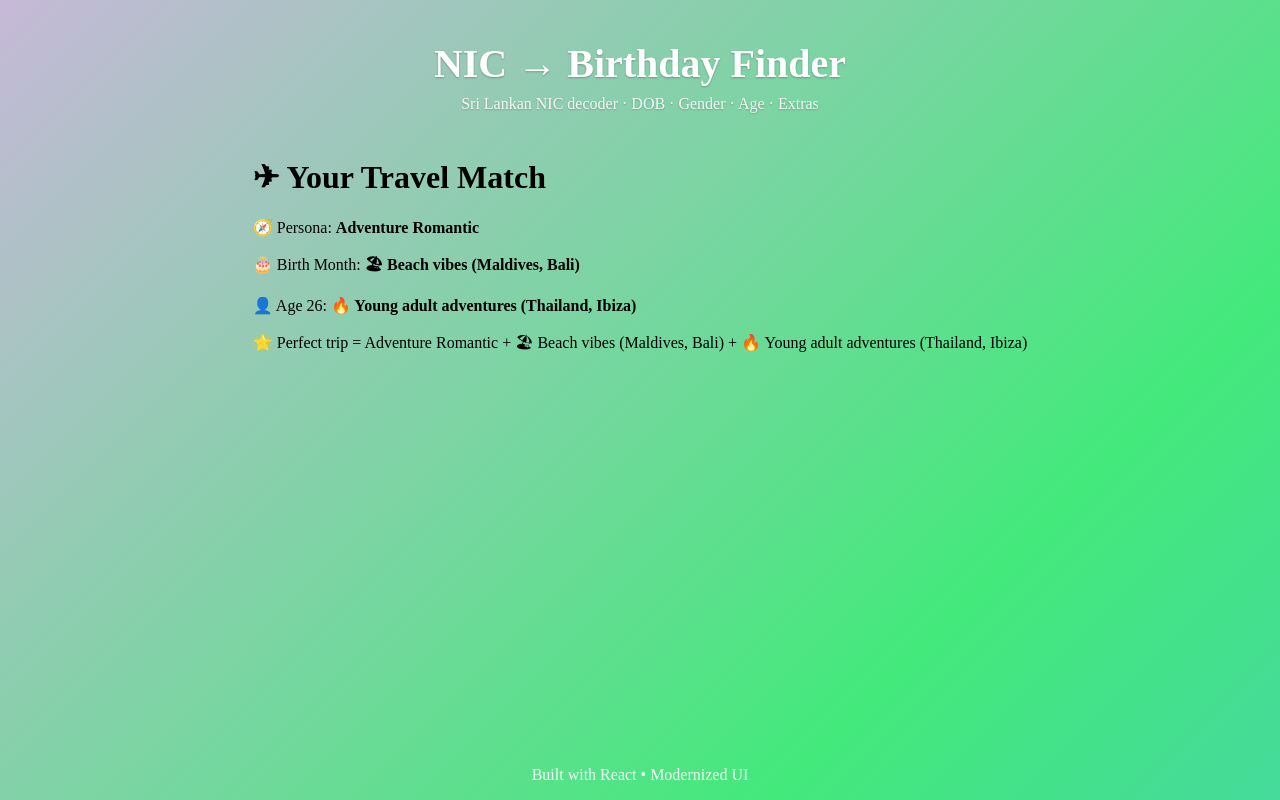
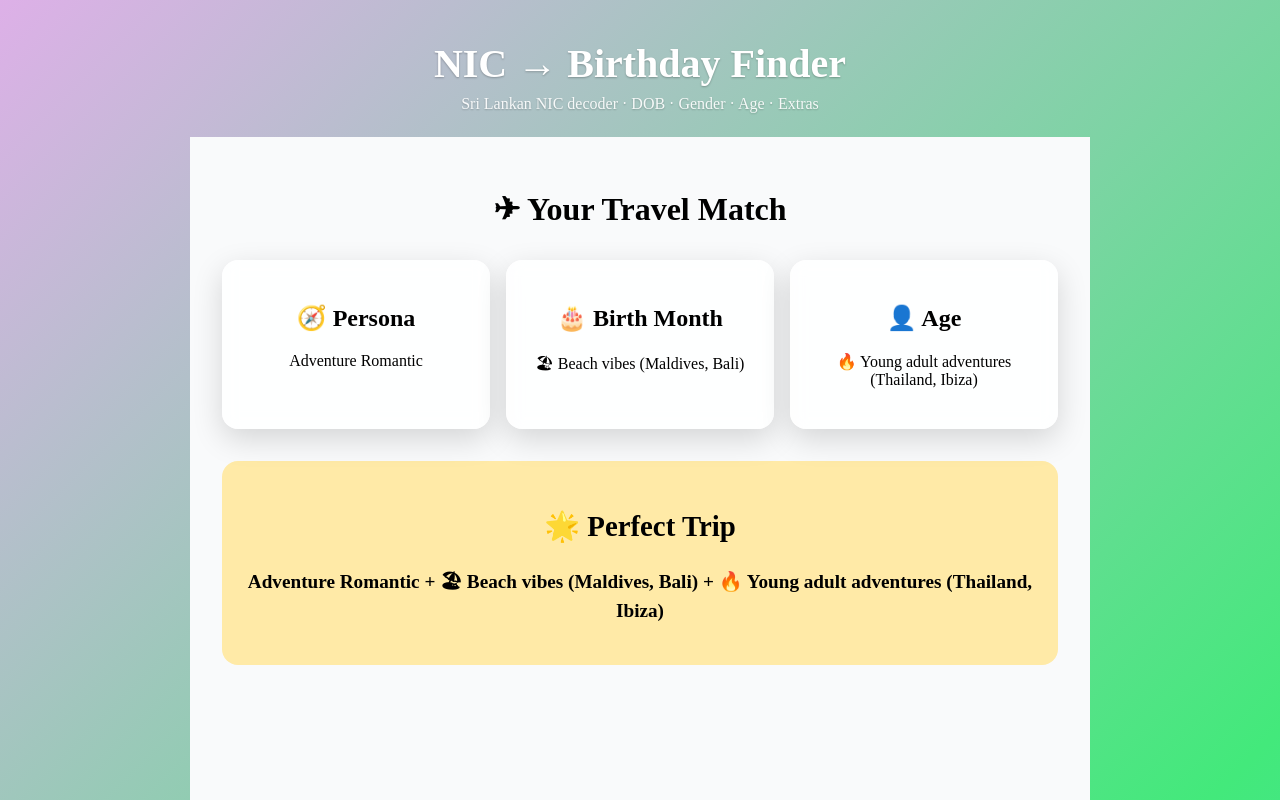
Before and after one commit to hasinimas/nic-dob-calculator, a React (Create React App) app: page /travel in a window 1280 px wide. Shown: the top 800 px of the page. Built offline with nearby package versions, Linux system fonts and the light colour scheme.

Commit message:
Upadte UI Designs

```diff
--- a/src/components/TravelButton.jsx
+++ b/src/components/TravelButton.jsx
@@ -3,14 +3,9 @@ import { useNavigate } from "react-router-dom";
 
 export default function TravelButton() {
   const navigate = useNavigate();
-
   return (
-    <button
-      id="btnTravel"
-      onClick={() => navigate("/travel")}
-      className="px-4 py-2 bg-blue-600 text-white rounded-lg shadow-md hover:bg-blue-700"
-    >
-      🚀 View Travel Card
+    <button className="travel-btn" onClick={() => navigate("/travel")}>
+      View Travel Card
     </button>
   );
 }
--- a/src/components/TravelScenario.css
+++ b/src/components/TravelScenario.css
@@ -0,0 +1,33 @@
+.travel-page {
+  padding: 2rem;
+  text-align: center;
+  background: #f9fafb;
+  min-height: 100vh;
+}
+
+.title {
+  font-size: 2rem;
+  margin-bottom: 2rem;
+}
+
+.card-grid {
+  display: grid;
+  gap: 1rem;
+  grid-template-columns: repeat(auto-fit, minmax(220px, 1fr));
+  margin-bottom: 2rem;
+}
+
+.card {
+  background: white;
+  border-radius: 1rem;
+  padding: 1rem;
+  box-shadow: 0 2px 6px rgba(0, 0, 0, 0.1);
+}
+
+.final-card {
+  background: #ffeaa7;
+  border-radius: 1rem;
+  padding: 1.5rem;
+  font-weight: bold;
+  font-size: 1.2rem;
+}
--- a/src/components/TravelScenario.jsx
+++ b/src/components/TravelScenario.jsx
@@ -1,44 +1,38 @@
-// src/pages/TravelScenario.jsx
-import React, { useState } from "react";
+import React from "react";
+import "./TravelScenario.css"; // we'll style separately
 
-const monthThemes = {
-  1: "❄ Winter wonderland (Switzerland, Finland)",
-  2: "💕 Romantic getaways (Paris, Venice)",
-  3: "🌸 Nature awakening (Japan, Cherry Blossoms)",
-  4: "⛰ Adventure hikes (Nepal, Peru)",
-  5: "☀ Sunny escapes (Greece, Spain)",
-  6: "🦁 Safari adventures (Kenya, Tanzania)",
-  7: "🎉 Festival hotspots (Brazil, Spain)",
-  8: "🏖 Beach vibes (Maldives, Bali)",
-  9: "🏺 Cultural tours (Turkey, Egypt)",
-  10: "🎃 Spooky/fall trips (Prague, Transylvania)",
-  11: "🏜 Desert journeys (Dubai, Morocco)",
-  12: "🎄 Christmas markets (Germany, Austria)",
-};
-
-const ageGroups = [
-  { min: 13, max: 19, desc: "🎢 Fun teen adventures (Theme parks, youth trips)" },
-  { min: 20, max: 29, desc: "🔥 Young adult adventures (Thailand, Ibiza)" },
-  { min: 30, max: 49, desc: "👨‍👩‍👧 Balanced family + culture trips" },
-  { min: 50, max: 120, desc: "🛳 Relaxing & heritage journeys" },
-];
-
-function getAgeGroup(age) {
-  return ageGroups.find(g => age >= g.min && age <= g.max)?.desc || "🌍 Traveler of all kinds";
-}
-
-export default function TravelScenario({ birthMonth = 8, age = 26, persona = "Adventure Romantic" }) {
-  const theme = monthThemes[birthMonth] || "🌍 Explore anywhere you love";
-  const ageFlavor = getAgeGroup(age);
+export default function TravelScenario() {
+  // For now using hardcoded data; later you can pass props or compute from NIC birthday/age
+  const persona = "Adventure Romantic";
+  const monthMatch = "🏖 Beach vibes (Maldives, Bali)";
+  const ageMatch = "🔥 Young adult adventures (Thailand, Ibiza)";
 
   return (
-    <div className="p-6 flex flex-col items-center text-center">
-      <h1 className="text-2xl font-bold mb-4">✈ Your Travel Match</h1>
-      <div className="bg-white shadow-md rounded-2xl p-6 max-w-md">
-        <p className="text-lg mb-2">🧭 Persona: <b>{persona}</b></p>
-        <p className="text-lg mb-2">🎂 Birth Month: <b>{theme}</b></p>
-        <p className="text-lg mb-2">👤 Age {age}: <b>{ageFlavor}</b></p>
-        <p className="mt-4 text-xl">🌟 Perfect trip = {persona} + {theme} + {ageFlavor}</p>
+    <div className="travel-page">
+      <h1 className="title">✈ Your Travel Match</h1>
+
+      <div className="card-grid">
+        <div className="card">
+          <h2>🧭 Persona</h2>
+          <p>{persona}</p>
+        </div>
+
+        <div className="card">
+          <h2>🎂 Birth Month</h2>
+          <p>{monthMatch}</p>
+        </div>
+
+        <div className="card">
+          <h2>👤 Age</h2>
+          <p>{ageMatch}</p>
+        </div>
+      </div>
+
+      <div className="final-card">
+        <h2>🌟 Perfect Trip</h2>
+        <p>
+          {persona} + {monthMatch} + {ageMatch}
+        </p>
       </div>
     </div>
   );
```
Also changed, not shown: src/App.js (line endings or trailing spaces).
